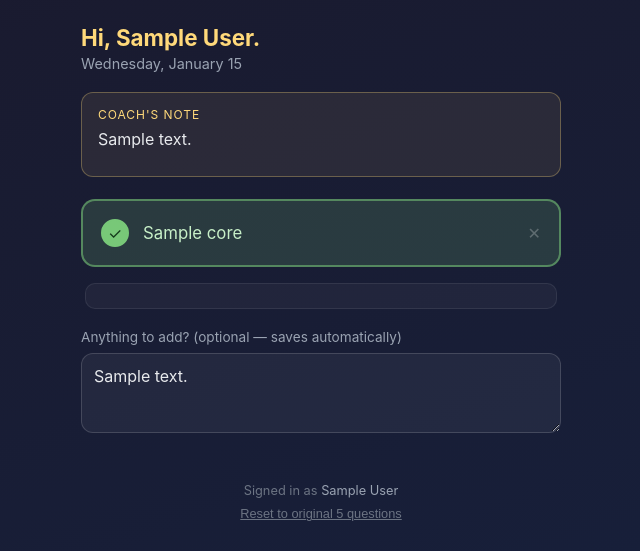
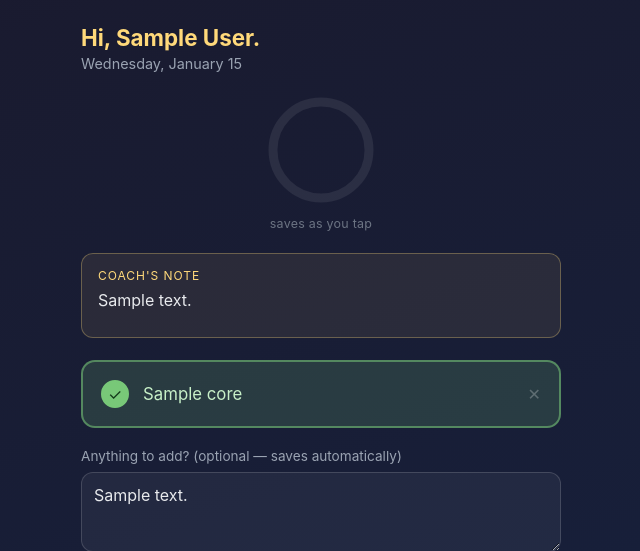
Before and after one commit to zcor/strongasan0x, a Django app: template daily/templates/daily/checkin.html in a window 1280 px wide. Shown: the top 551 px of the page, without its empty margins (319-959 px from the left). Run offline with Django 5.2, Linux system fonts and the light colour scheme; the template is opened without the code that fills it: most values are stand-ins (such as "Sample title", 1, 10 or a date in 2020).

Commit message:
feat(daily): progress ring replaces wordy status strip
UX feedback (Amy): pages organize around a call to action; prose
explaining the absence of a button is a band-aid. The ring is the
checklist-native CTA pattern (Apple-rings mental model): hero ring
under the greeting fills per tap, shows n/5, completes with glow +
"Done for today." at 5/5. Microcopy reduced to "saves as you tap".

Co-Authored-By: Claude Fable 5 <noreply@anthropic.com>

```diff
--- a/daily/templates/daily/checkin.html
+++ b/daily/templates/daily/checkin.html
@@ -5,6 +5,16 @@
 {% block content %}
     <h1>Hi, {{ participant.display_name }}.</h1>
     <div class="date">{{ today|date:"l, F j" }}</div>
+
+    <div class="ring-wrap">
+        <svg id="ring" width="116" height="116" viewBox="0 0 116 116" aria-label="Daily progress">
+            <circle class="ring-track" cx="58" cy="58" r="48" fill="none" stroke-width="9"/>
+            <circle id="ring-arc" class="ring-arc" cx="58" cy="58" r="48" fill="none" stroke-width="9"
+                    stroke-linecap="round" transform="rotate(-90 58 58)"/>
+            <text id="ring-text" class="ring-text" x="58" y="58" text-anchor="middle" dominant-baseline="central"></text>
+        </svg>
+        <div id="ring-caption" class="ring-caption">saves as you tap</div>
+    </div>
 
     {% if note %}
         <div class="suggestion">
@@ -33,7 +43,6 @@
         {% endfor %}
     </div>
 
-    <div id="status-strip" class="status-strip" aria-live="polite"></div>
 
     {% comment %}Bonus zone always present (may start empty) so live-generated items can slide in. Hidden until revealed (>=3 core done or any bonus exists).{% endcomment %}
     <div id="bonus-section" class="{% if not bonus_revealed %}hidden{% endif %}">
@@ -171,24 +180,43 @@
         }
         .bonus-spinner.hidden { display: none; }
 
-        /* Status strip — the "do I submit?" answer */
-        .status-strip {
-            margin: 16px 4px 4px;
-            padding: 12px 14px;
-            border-radius: 10px;
-            background: rgba(255, 255, 255, 0.04);
-            border: 1px solid rgba(255, 255, 255, 0.08);
-            color: #9aa3b2;
-            font-size: 0.92rem;
-            text-align: center;
-            transition: all 0.3s ease;
+        /* Progress ring — the CTA. The ring IS "do I submit?" answered. */
+        .ring-wrap {
+            display: flex;
+            flex-direction: column;
+            align-items: center;
+            margin: 6px 0 22px;
         }
-        .status-strip.complete {
-            background: rgba(120, 200, 120, 0.12);
-            border-color: rgba(120, 200, 120, 0.4);
-            color: #c8f0c8;
+        .ring-track { stroke: rgba(255, 255, 255, 0.08); }
+        .ring-arc {
+            stroke: #78c878;
+            stroke-dasharray: 301.6;   /* 2πr, r=48 */
+            stroke-dashoffset: 301.6;  /* starts empty */
+            transition: stroke-dashoffset 0.5s cubic-bezier(0.4, 0, 0.2, 1), stroke 0.4s, filter 0.4s;
         }
-        .status-strip .tick { color: #78c878; font-weight: 700; }
+        #ring.full .ring-arc {
+            stroke: #8fe08f;
+            filter: drop-shadow(0 0 8px rgba(120, 200, 120, 0.55));
+        }
+        .ring-text {
+            fill: #e8eaed;
+            font-size: 1.5rem;
+            font-weight: 700;
+            font-family: inherit;
+        }
+        #ring.full .ring-text { fill: #8fe08f; }
+        .ring-caption {
+            margin-top: 8px;
+            color: #6c7483;
+            font-size: 0.78rem;
+            letter-spacing: 0.02em;
+            transition: color 0.4s;
+        }
+        .ring-caption.done-today {
+            color: #8fe08f;
+            font-size: 0.95rem;
+            font-weight: 600;
+        }
 
         /* Comment autosave */
         .comment-saved {
@@ -292,21 +320,26 @@
                 return document.querySelectorAll('.question[data-core="1"].done').length;
             }
 
-            var statusEl = document.getElementById("status-strip");
-            function updateStatus(justSaved) {
-                if (!statusEl) return;
+            var RING_C = 301.6; // 2πr, r=48
+            var ringEl = document.getElementById("ring");
+            var ringArc = document.getElementById("ring-arc");
+            var ringText = document.getElementById("ring-text");
+            var ringCaption = document.getElementById("ring-caption");
+            function updateStatus() {
+                if (!ringArc) return;
                 var n = coreDoneCount();
-                var total = document.querySelectorAll('.question[data-core="1"]').length;
-                var saved = justSaved ? '<span class="tick">✓ Saved.</span> ' : '';
-                if (n === 0) {
-                    statusEl.innerHTML = "Tap anything you've done today — it saves by itself. No submit button needed.";
-                    statusEl.classList.remove("complete");
-                } else if (n < total) {
-                    statusEl.innerHTML = saved + n + " of " + total + " done. Everything saves automatically — come back anytime today to tap more.";
-                    statusEl.classList.remove("complete");
+                var total = document.querySelectorAll('.question[data-core="1"]').length || 5;
+                ringArc.style.strokeDashoffset = String(RING_C * (1 - n / total));
+                if (n >= total) {
+                    ringEl.classList.add("full");
+                    ringText.textContent = "✓";
+                    ringCaption.textContent = "Done for today.";
+                    ringCaption.classList.add("done-today");
                 } else {
-                    statusEl.innerHTML = '<span class="tick">✓</span> All ' + total + " done — you're finished, nothing to submit. See you tomorrow (or grab a bonus below).";
-                    statusEl.classList.add("complete");
+                    ringEl.classList.remove("full");
+                    ringText.textContent = n + "/" + total;
+                    ringCaption.textContent = "saves as you tap";
+                    ringCaption.classList.remove("done-today");
                 }
             }
 
@@ -357,7 +390,7 @@
                     var prev = row.dataset.state;
                     var next = prev === "done" ? "pending" : "done";
                     setRowState(row, next);
-                    updateStatus(true);
+                    updateStatus();
                     if (next === "done" && row.dataset.core === "1" && coreDoneCount() === 5) {
                         fireConfetti(row);
                     }
@@ -378,7 +411,7 @@
                     var prev = row.dataset.state;
                     var next = prev === "skip" ? "pending" : "skip";
                     setRowState(row, next);
-                    updateStatus(true);
+                    updateStatus();
                     // Skipping a BONUS = "not this one, deal me another" → refill.
                     var mayRefill = isBonus && next === "skip";
                     if (mayRefill) showSpinner(true);
@@ -393,7 +426,7 @@
             document.querySelectorAll(".question.live").forEach(bindRow);
 
             // Initial status (no "saved" tick — nothing was just tapped).
-            updateStatus(false);
+            updateStatus();
 
             // Bootstrap: if the user already crossed the threshold (e.g.
             // loaded the page at 5/5) and has no open bonus, fetch one now.
```
